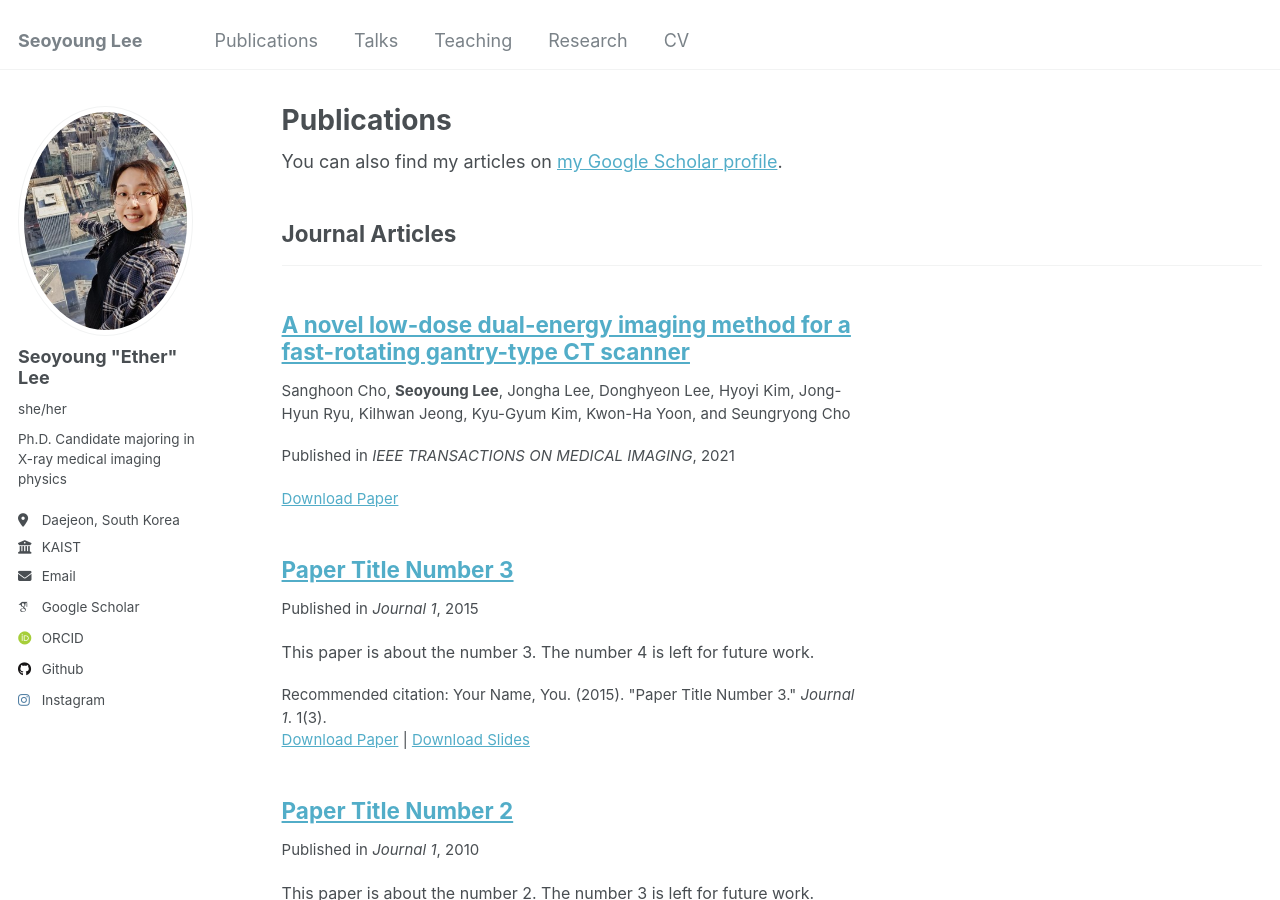
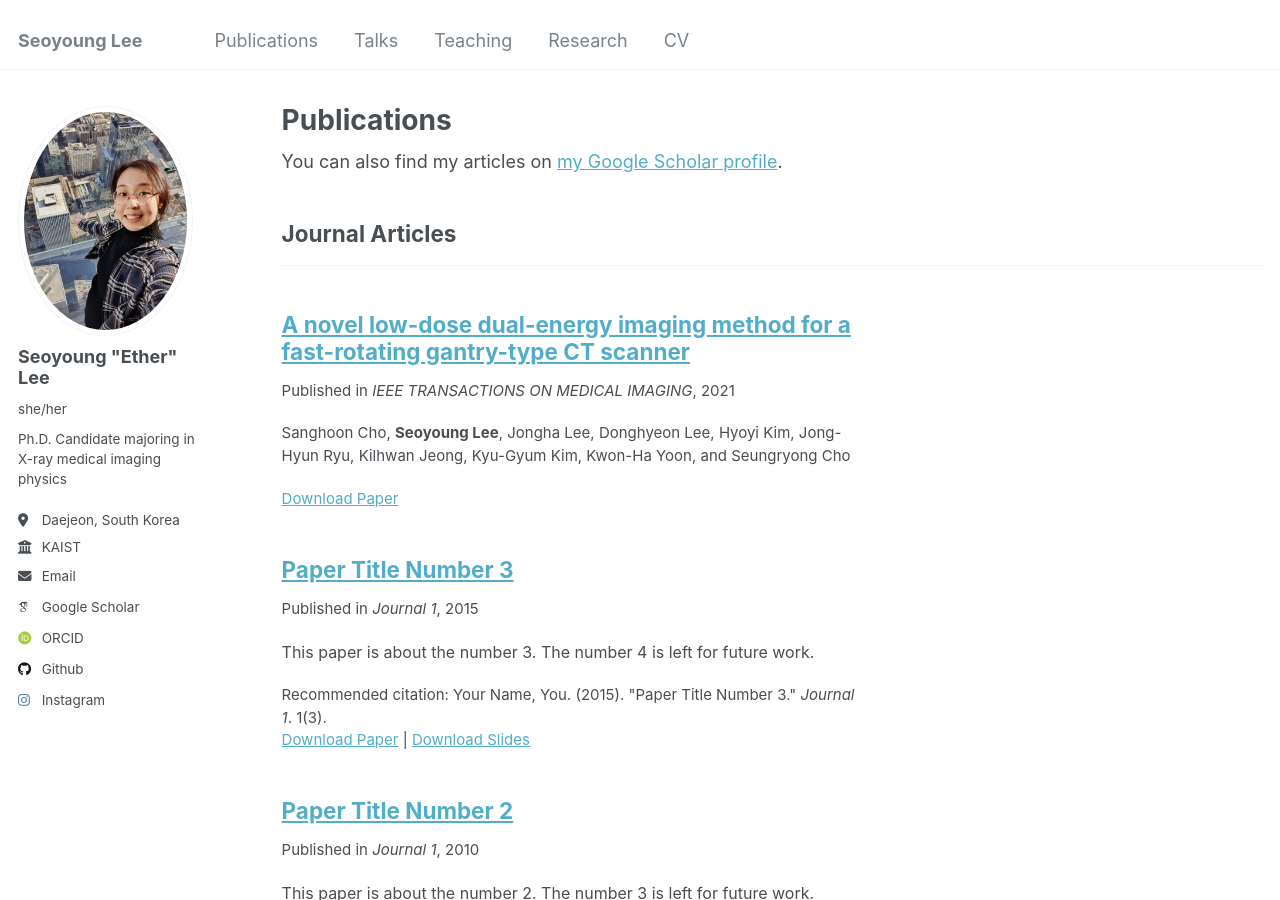
Before and after one commit to ether0/ether0.github.io, a Jekyll site: the page built from _pages/publications.html, in a window 1280 px wide and 900 px high. Built offline with Jekyll 4.4.1, drawn with Linux system fonts in a browser that asks for light colours; some web fonts are replaced.

Commit message:
Update archive-single.html

```diff
--- a/_includes/archive-single.html
+++ b/_includes/archive-single.html
@@ -38,10 +38,6 @@
       <p class="page__meta"><i class="fa fa-clock-o" aria-hidden="true"></i> {% include read-time.html %}</p>
     {% endif %}
 
-    {% if post.authors %}
-      <p style="font-size: smaller;"> {{ post.authors | markdownify | remove: '<p>' | remove: '</p>'}} </p>
-    {% endif %}
-
     {% if post.collection == 'teaching' %}
       <p> {{ post.type }}, <i>{{ post.venue }}</i>, {{ post.date | default: "1900-01-01" | date: "%Y" }} </p>
     {% elsif post.collection == 'publications' %}
@@ -51,6 +47,9 @@
      <p class="page__date"><strong><i class="fa fa-fw fa-calendar" aria-hidden="true"></i> {{ site.data.ui-text[site.locale].date_label | default: "Published:" }}</strong> <time datetime="{{ post.date | default: "1900-01-01" | date_to_xmlschema }}">{{ post.date | default: "1900-01-01" | date: "%B %d, %Y" }}</time></p>
     {% endif %}
 
+    {% if post.authors %}
+      <p style="font-size: smaller;"> {{ post.authors | markdownify | remove: '<p>' | remove: '</p>'}} </p>
+    {% endif %}
 
 
     {% if post.excerpt and site.read_more != 'enabled' %}
```
